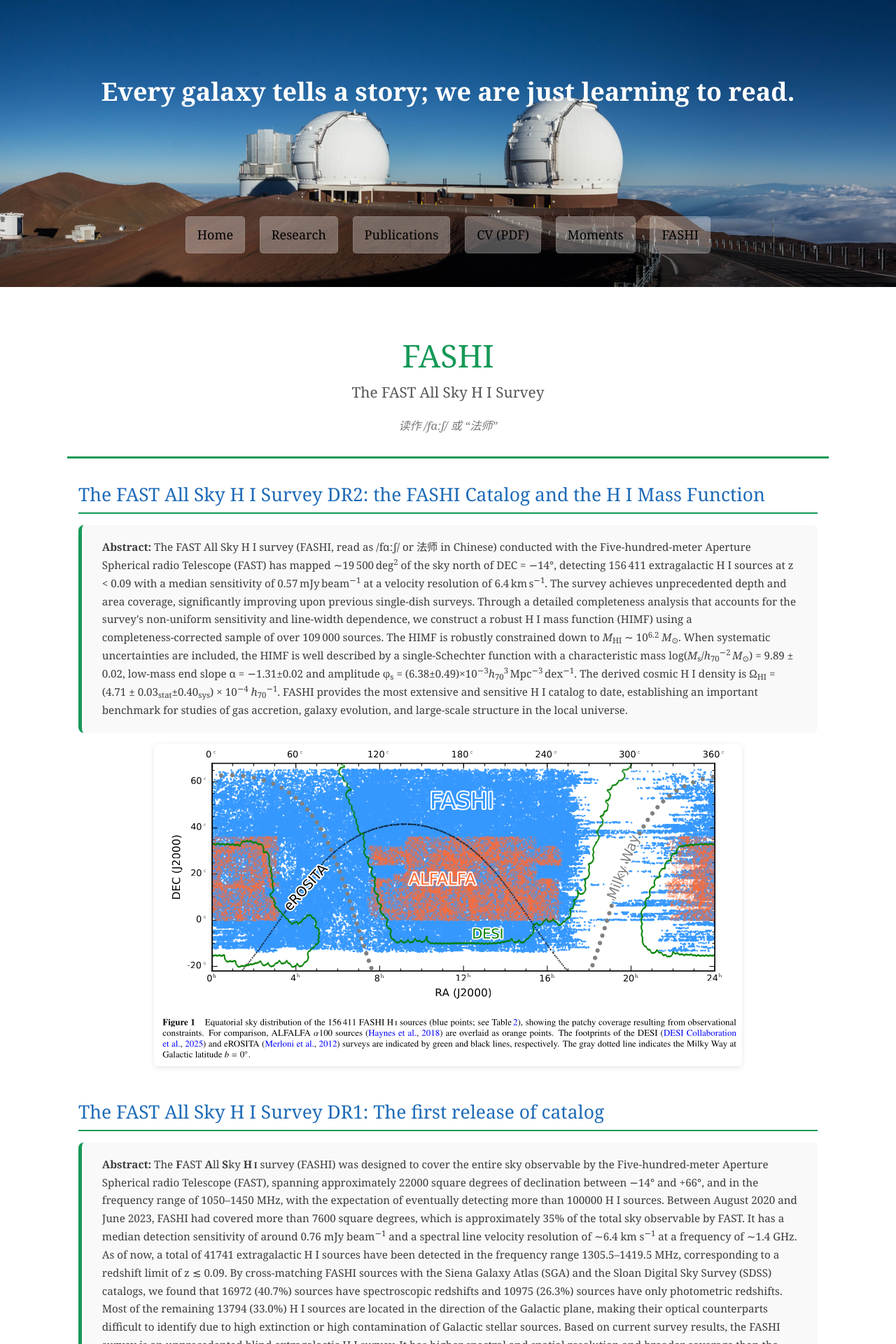
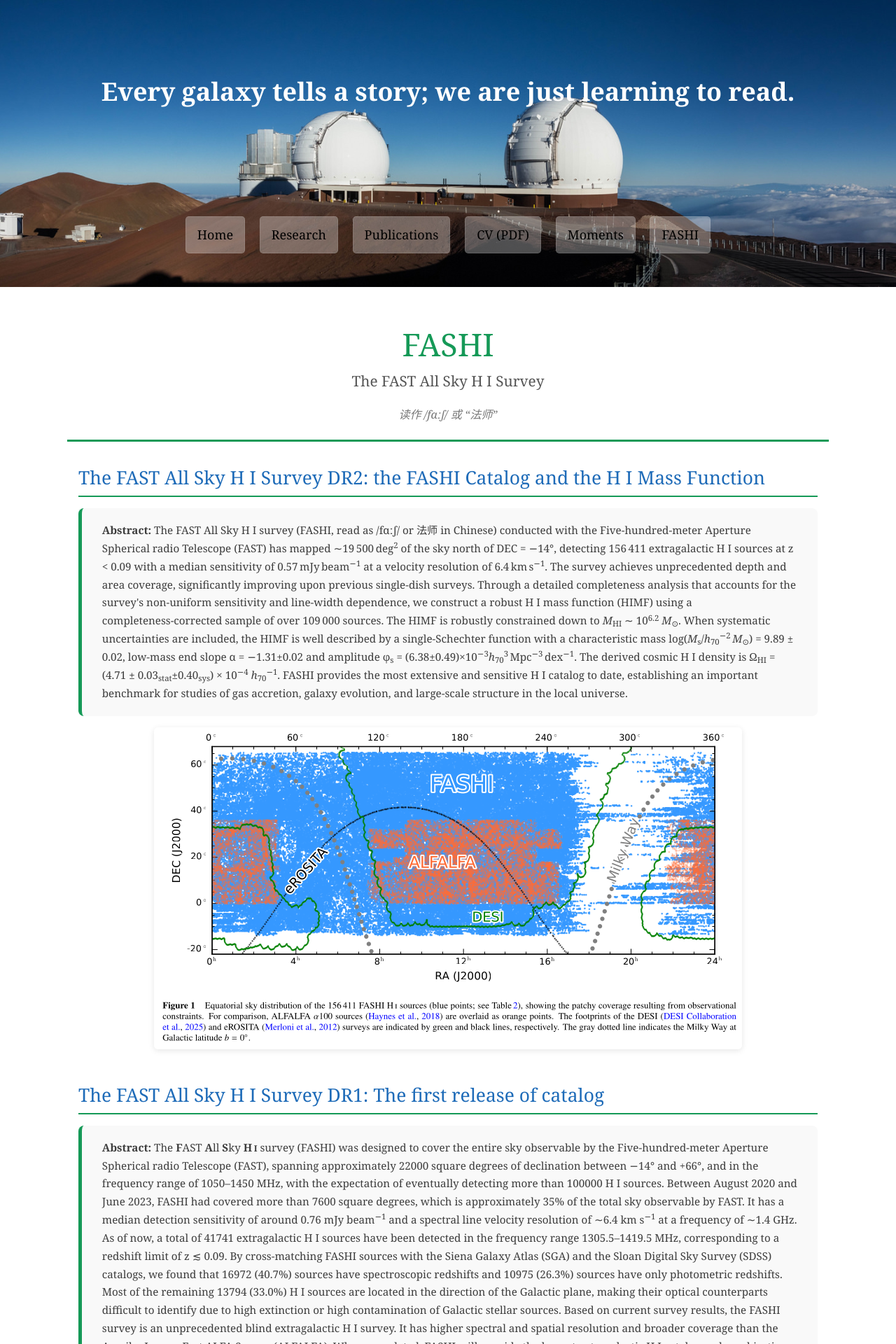
Before and after one commit to zcp521/zcp521.github.io, a Jekyll site: the page built from fashi.md, in a window 1280 px wide. Shown: the top 1920 px of the page at 70% size. Built offline with Jekyll 4.4.1, drawn with Linux system fonts in a browser that asks for light colours.

Commit message:
Update fashi.md

```diff
--- a/fashi.md
+++ b/fashi.md
@@ -6,7 +6,7 @@ tagline: "&nbsp;"
 <div class="fashi-page">
 
   <!-- 页眉区域 -->
-  <header style="text-align: center; padding: 2rem 0 1rem 0; border-bottom: 3px solid #159957; margin-bottom: 2rem;">
+    <header style="text-align: center; padding: 1rem 0 0.5rem 0; border-bottom: 3px solid #159957; margin-bottom: 2rem;">
     <h1 style="font-size: 2.8rem; margin-bottom: 0.2rem; color: #159957;">FASHI</h1>
     <p style="font-size: 1.3rem; color: #555; margin-top: 0;">The FAST All Sky H I Survey</p>
     <p style="font-size: 1.0rem; color: #777; font-style: italic;">读作 /fɑːʃ/ 或 “法师”</p>
```
